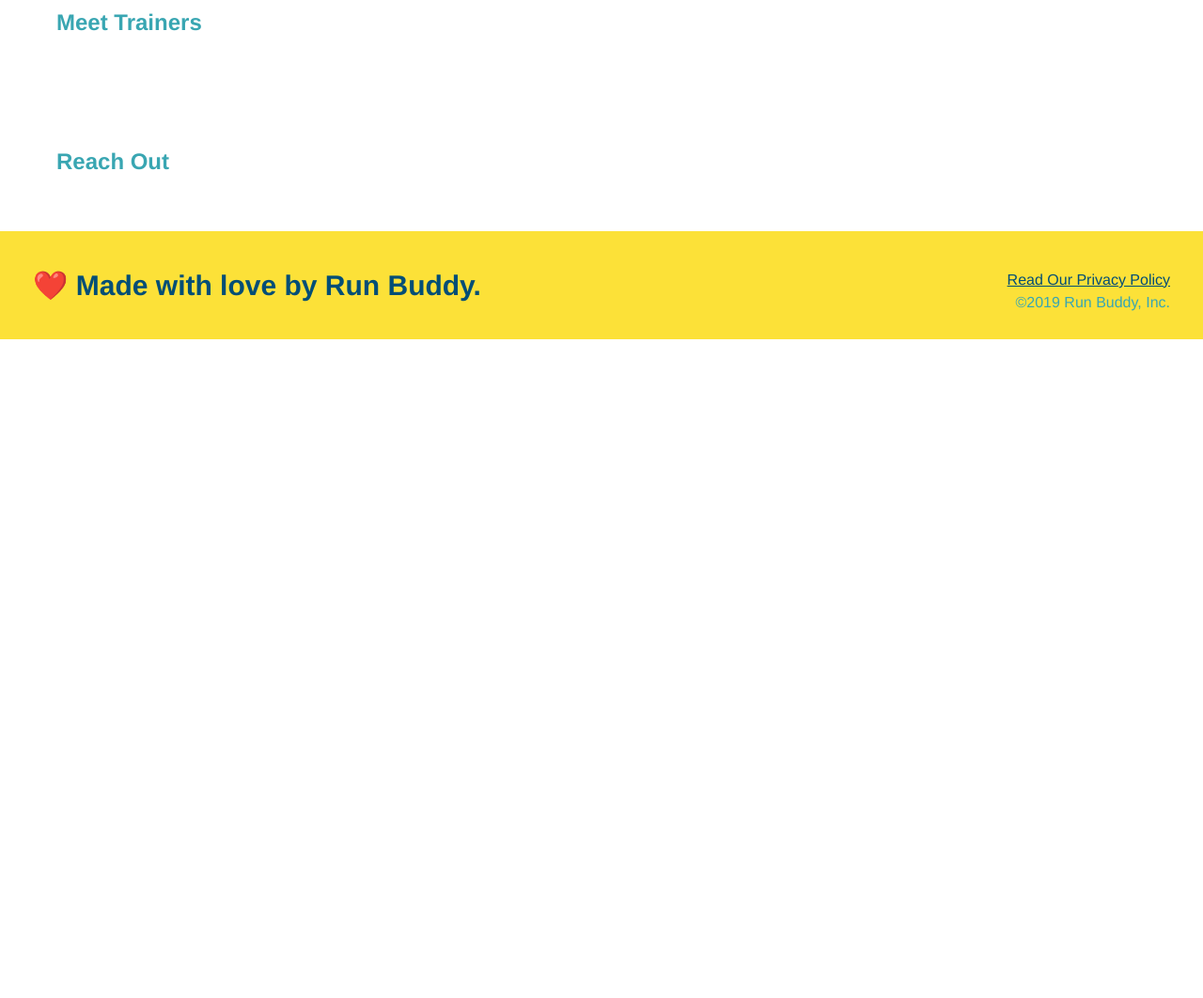
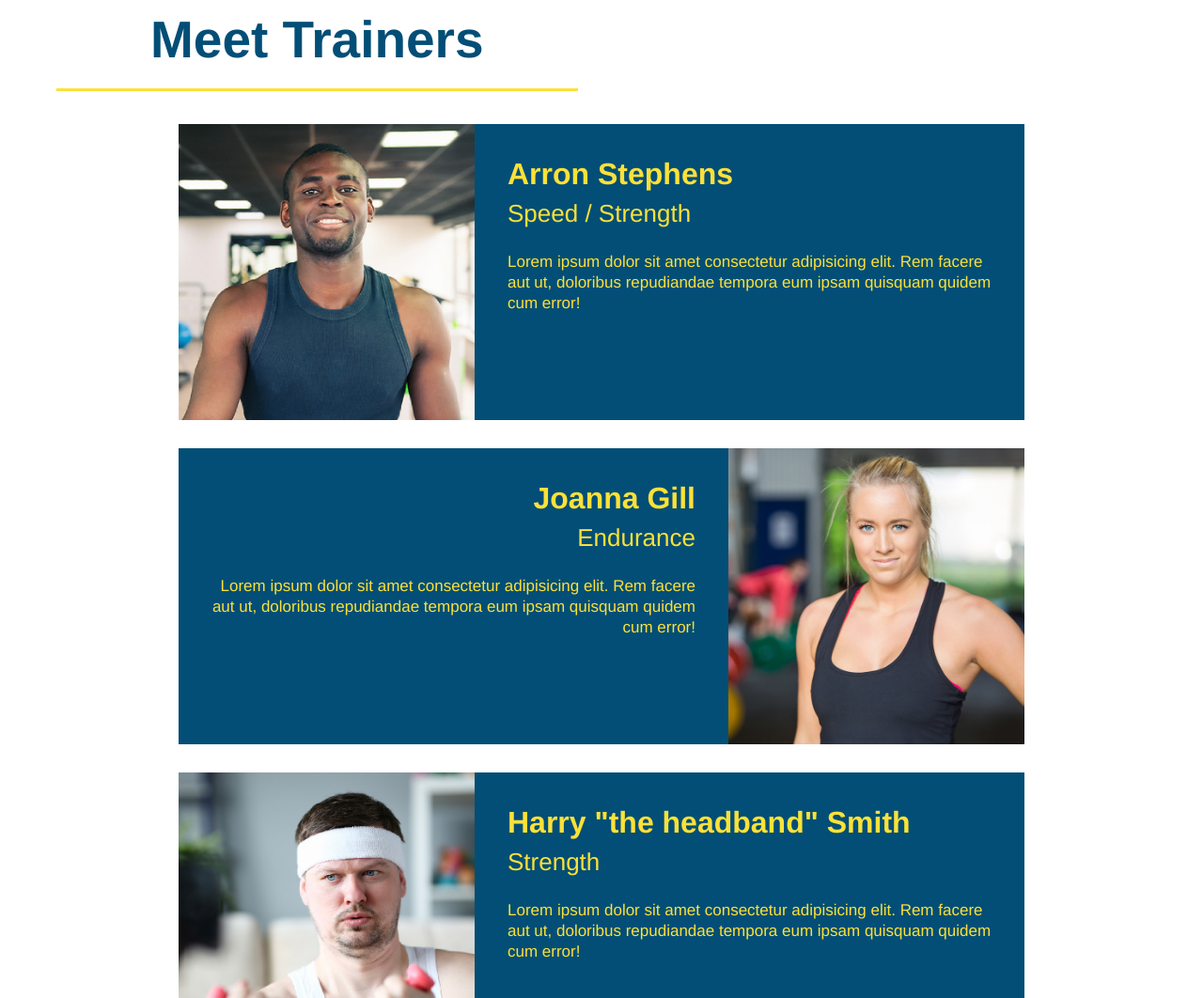
Before and after one commit to hatdexa/run-buddy, a plain HTML site: page index.html in a window 1280 px wide. Shown: the part 2780-3842 px from the top of the page at 94% size. Before the commit the page ends 3141 px from the top, so only its background shows below. Drawn offline with Linux system fonts and the light colour scheme.

Commit message:
meet the trainers section

```diff
--- a/assets/css/style.css
+++ b/assets/css/style.css
@@ -188,3 +188,42 @@ section {
 .steps span {
     font-size: 38px;
 }
+
+.trainer {
+    width: 900px;
+    margin: 0 auto 30px auto;
+    background: #024e76;
+    color: #fce138;
+    overflow: auto;
+
+}
+.trainer img {
+    width: 35%;
+    float: left;
+}
+.trainer-bio {
+    padding: 35px;
+    float: left;
+    width: 65%;
+
+}
+l.text-left {
+    text-align: left;
+}
+.text-right {
+    text-align: right;
+}
+.trainer-bio h3 {
+    font-size: 32px;
+    margin-bottom: 8px;
+}
+.trainer-bio h4 {
+    font-weight: lighter;
+    font-size: 26px;
+    margin-bottom: 25px;
+}
+.trainer-bio p {
+    font-size: 17px;
+    line-height: 1.3;
+
+}
--- a/index.html
+++ b/index.html
@@ -124,8 +124,53 @@
 
             </section>
 
-            <section>
-                <h2>Meet Trainers</h2>
+            <section id="your-trainers" class="trainers">
+                <h2 class="section-title primary-border">
+                    Meet Trainers
+                </h2>
+            <article class="trainer">
+                <img src="./assets/images/trainer-1.jpg" alt="Arron Stephens in his workout clothes, ready to pump iron" />
+                <div class="trainer-bio text-left">
+                    <h3>Arron Stephens</h3>
+                    <h4>Speed / Strength</h4>
+                    <p>
+                        Lorem ipsum dolor sit amet consectetur adipisicing elit.
+                        Rem facere aut ut, doloribus repudiandae tempora eum ipsam quisquam quidem cum error!
+                    </p>
+
+                </div>
+            </article>
+
+            <article class="trainer">
+
+                <div class="trainer-bio text-right">
+                    <h3>Joanna Gill</h3>
+                    <h4>Endurance</h4>
+                    <p>
+                        Lorem ipsum dolor sit amet consectetur adipisicing elit.
+                        Rem facere aut ut, doloribus repudiandae tempora eum ipsam quisquam quidem cum error!
+                    </p>
+
+                </div>
+                <img src="./assets/images/trainer-2.jpg" alt="Joanna Gill cooling off after a workout" />
+
+            </article>
+
+            <article class="trainer">
+                <img src="./assets/images/trainer-3.jpg" alt="Harry Smith wearing a headband and lifting comically small pink weights" />
+                <div class="trainer-bio text-left">
+                    <h3>Harry "the headband" Smith</h3>
+                    <h4>Strength</h4>
+                    <p>
+                        Lorem ipsum dolor sit amet consectetur adipisicing elit.
+                        Rem facere aut ut, doloribus repudiandae tempora eum ipsam quisquam quidem cum error!
+                    </p>
+
+                </div>
+            </article>
+
+
+
             </section>
 
             <section>
```
Also changed, not shown: assets/images/trainer-1.jpg (added), assets/images/trainer-2.jpg (added), assets/images/trainer-3.jpg (added), 1 other file.
